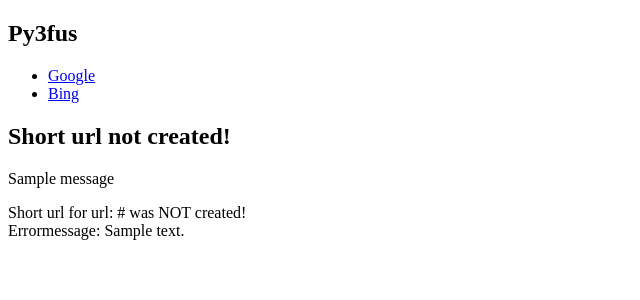
After one commit to Felixs/py3fus, a Flask app: template app/templates/not-created.html in a window 1280 px wide. The commit adds this page. Shown: the top 300 px of the page, without its empty margins (0-640 px from the left). Run offline with Flask 2, Linux system fonts and the light colour scheme; the template is opened without the code that fills it: most values are stand-ins (such as "Sample title", 1, 10 or a date in 2020); one stand-in notice (Sample message) is shown.

Commit message:
feat: added url-creation from

```diff
--- a/app/__init__.py
+++ b/app/__init__.py
@@ -1,13 +1,16 @@
 # This file initializes your application and brings together all of the various components.
 import os
-from flask import Flask, render_template, g, request
+from flask import Flask, render_template, g, request,redirect, url_for
 from app.db import get_all_url_info, get_url_info
+from . import name_gernerator
+import validators
 
 def create_app(test_config=None):
     app = Flask(__name__, instance_relative_config=True, template_folder='./templates', static_folder='./static')
     app.config.from_mapping(
         SECRET_KEY='dev',
         DATABASE=os.path.join(app.instance_path, 'py3fus.sqlite'),
+        WORD_DICT='german_dict.txt'
     )
 
     if test_config is None:
@@ -27,7 +30,21 @@ def create_app(test_config=None):
     def index():
         return render_template('index.html')
 
-    @app.route('/s/<short_url>')
+    @app.route('/created', methods=('GET', 'POST'))
+    def create():
+        print(request.method)
+        if request.method != 'POST':
+            return redirect(url_for('index'))
+
+        long_url = request.form.get('long_url')
+        print(validators.url(long_url))
+        if validators.url(long_url) != True:
+            return render_template('not-created.html', long_url=long_url, message='Inout given is not an URL!')
+
+        short_url = name_gernerator.generate_short_url_name()
+        return render_template('created.html', short_url=short_url)
+
+    @app.route('/s/<string:short_url>')
     def short_url(short_url):
         if short_url is not None and len(short_url) > 0:
             db_data = get_url_info(short_url)
--- a/app/templates/index.html
+++ b/app/templates/index.html
@@ -8,7 +8,7 @@
   <p>
       This is a simple, easy to use url shortener.
   </p>
-  <form >
+  <form action="/created" method="POST">
     <label for="long_url">URL to short:</label>
     <input type="text" name="long_url" id="long_url">
     <input type="submit" value="Create short URL">
--- /dev/null
+++ b/app/templates/not-created.html
@@ -0,0 +1,12 @@
+{% extends 'base.html' %}
+
+{% block header %}
+  <h1>{% block title %}Short url not created!{% endblock %}</h1>
+{% endblock %}
+
+{% block content %}
+  <p>
+    Short url for url: {{ long_url }} was NOT created!<br>
+    Errormessage: {{ message }}
+  </p>
+{% endblock %}
```
Also changed, not shown: app/templates/created.html (added, +11 -0 lines).
